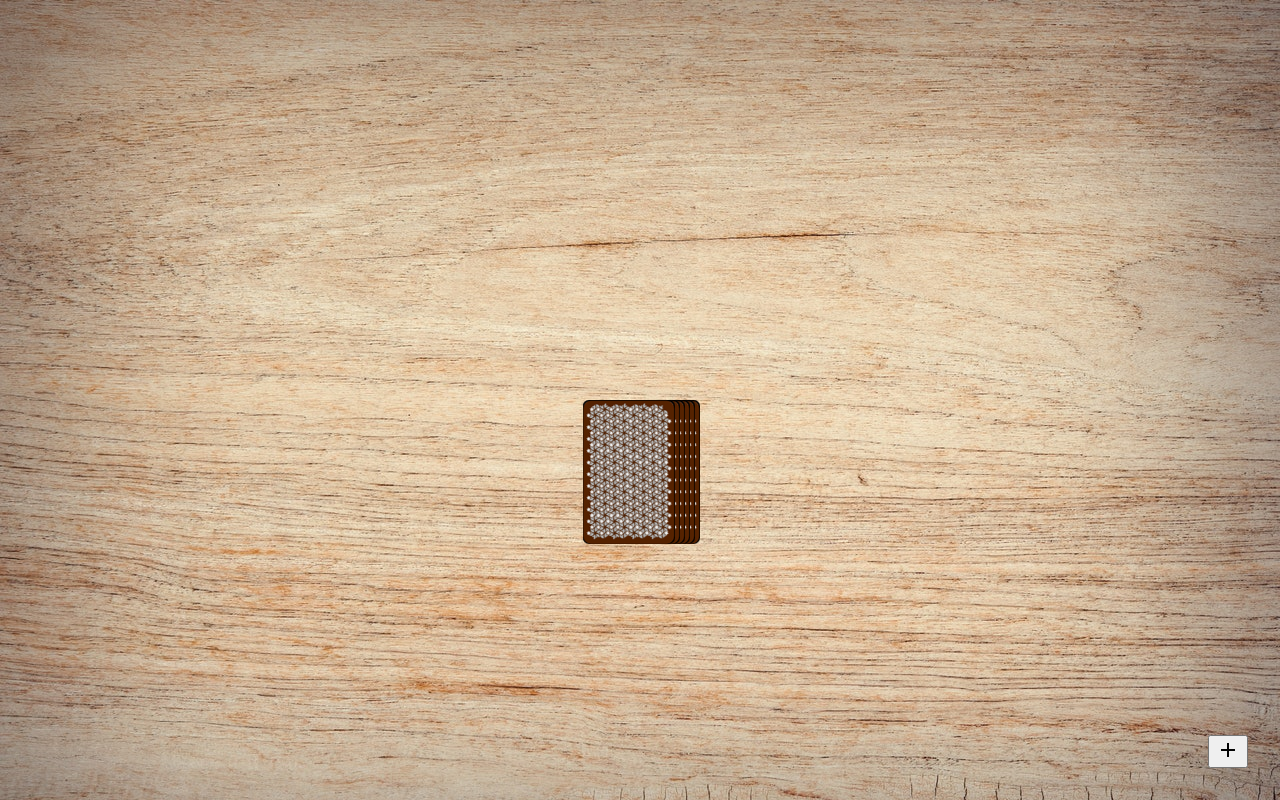
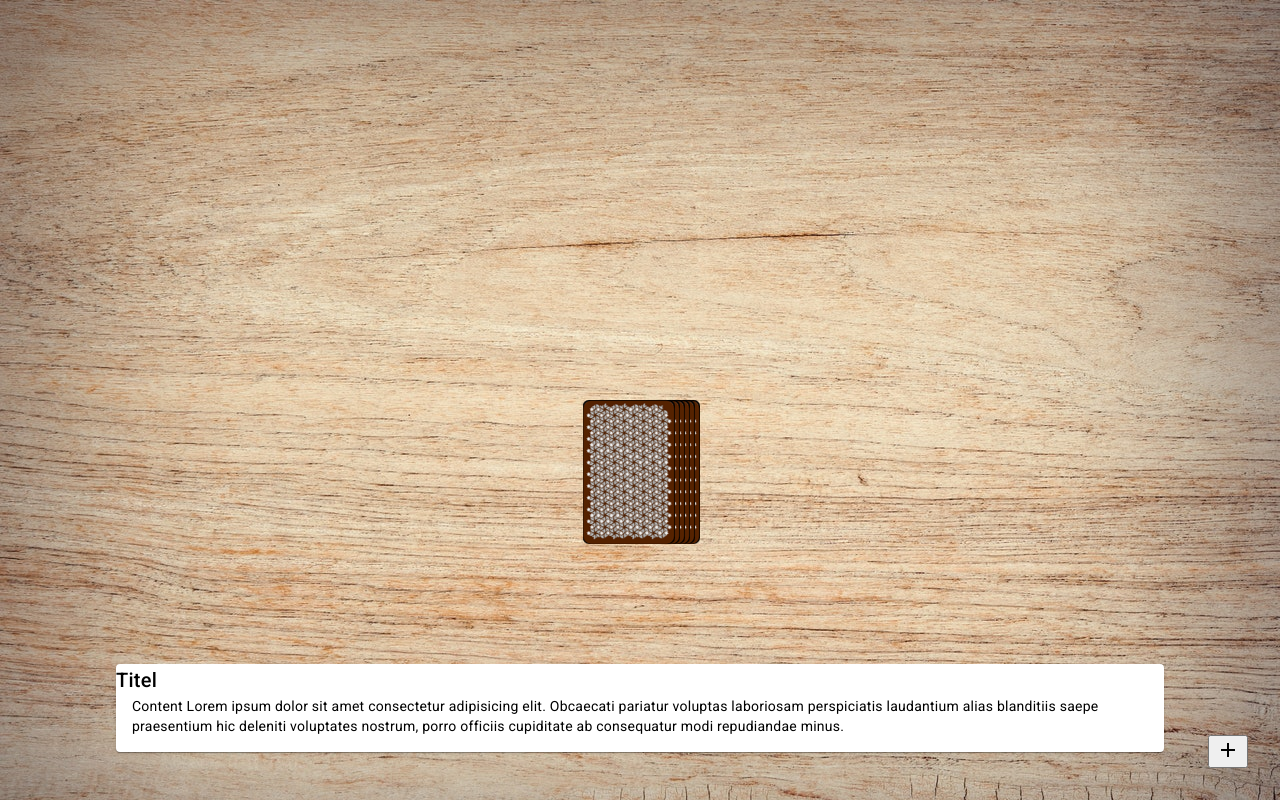
Before and after one commit to SilverBlure/RingOfFire, an Angular app: page /game in a window 1280 px wide. Built offline with nearby package versions, Linux system fonts and the light colour scheme.

Commit message:
add  game info component

```diff
--- /dev/null
+++ b/src/app/game-info/game-info.component.html
@@ -0,0 +1,8 @@
+<mat-card>
+  <mat-card-title>
+    Titel
+  </mat-card-title>
+  <mat-card-content>
+    Content Lorem ipsum dolor sit amet consectetur adipisicing elit. Obcaecati pariatur voluptas laboriosam perspiciatis laudantium alias blanditiis saepe praesentium hic deleniti voluptates nostrum, porro officiis cupiditate ab consequatur modi repudiandae minus.
+  </mat-card-content>
+</mat-card>
--- a/src/app/game/game.component.html
+++ b/src/app/game/game.component.html
@@ -37,6 +37,8 @@
   </div>
 </div>
 
+<app-game-info class="pin-bottom"></app-game-info>
+
 
 <button matFab (click)="openDialog()" class="btn-add">
         <mat-icon>add</mat-icon>
--- a/src/app/game/game.component.scss
+++ b/src/app/game/game.component.scss
@@ -60,3 +60,11 @@
   right: 32px;
   bottom: 32px;
 }
+
+.pin-bottom {
+  position: absolute;
+  bottom: 32px;
+  left: 100px;
+  right: 100px;
+  padding: 16px;
+}
--- a/src/app/game/game.component.ts
+++ b/src/app/game/game.component.ts
@@ -7,11 +7,12 @@ import { MatIconModule } from '@angular/material/icon';
 import {MatFormFieldModule} from '@angular/material/form-field';
 import { DialogAddPlayerComponent } from '../dialog-add-player/dialog-add-player.component';
 import { MatDialog } from '@angular/material/dialog';
+import { GameInfoComponent } from '../game-info/game-info.component';
 
 @Component({
   selector: 'app-game',
   standalone: true,
-  imports: [CommonModule, PlayerComponent, MatButtonModule, MatIconModule, MatFormFieldModule,],
+  imports: [CommonModule, PlayerComponent, MatButtonModule, MatIconModule, MatFormFieldModule, GameInfoComponent],
   templateUrl: './game.component.html',
   styleUrl: './game.component.scss',
 })
```
Also changed, not shown: src/app/game-info/game-info.component.ts (added, +13 -0 lines), src/app/game-info/game-info.component.scss (added), 1 other file (tests, documents, lock files or other folders).
